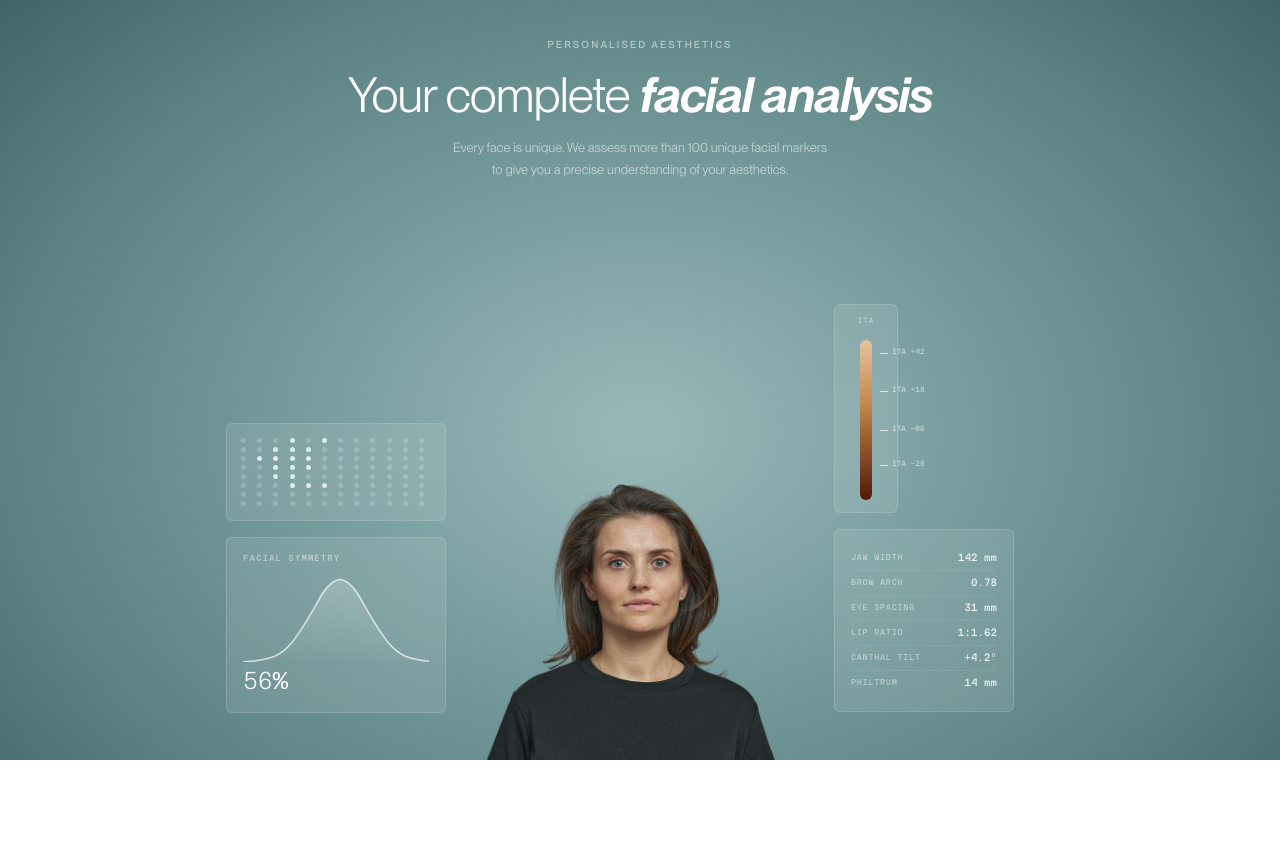
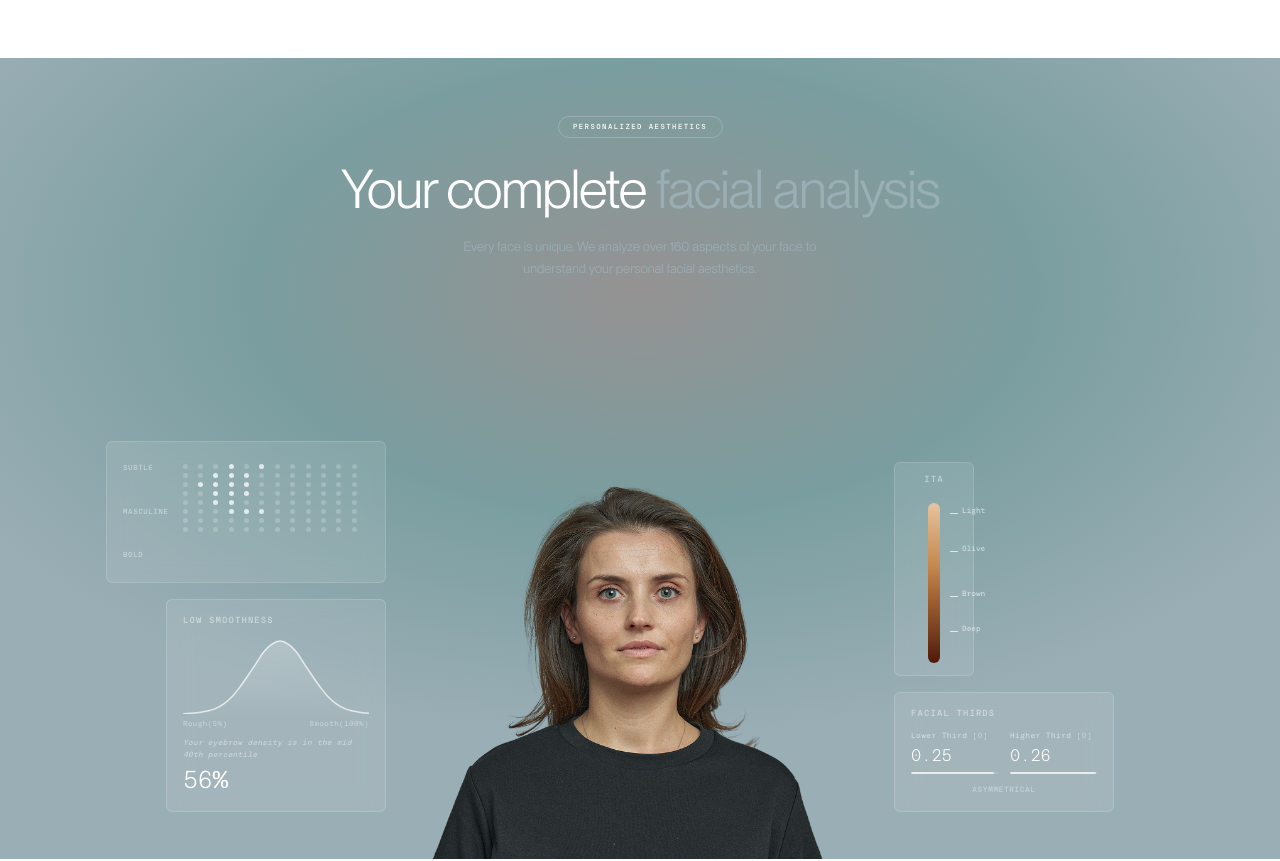
Before and after one commit to ABF00711/Quoves_Frontend-Next.js-, a Next.js app: page / in a window 1280 px wide. Shown: the part 1100-1961 px from the top of the page. Built offline with nearby package versions, Linux system fonts and the light colour scheme.

Commit message:
refactor(FacialAnalysis): modify background

```diff
--- a/src/components/sections/FacialAnalysis/FacialAnalysis.module.scss
+++ b/src/components/sections/FacialAnalysis/FacialAnalysis.module.scss
@@ -3,22 +3,21 @@
 
 .section {
   position: relative;
-  background: #8fa5a8;
   overflow: hidden;
-  padding: 100px 0 0;
+  padding: 120px 0;
 }
 
-.bg {
-  position: absolute;
-  inset: 0;
-  background: radial-gradient(ellipse 70% 80% at 50% 60%, #9ab8ba 0%, #7a9ea0 35%, #5c8284 70%, #3d6264 100%);
-  pointer-events: none;
-}
 
 .container {
   @include container;
   position: relative;
   z-index: 1;
+  inset: 0;
+  background: radial-gradient(ellipse 87% 80% at 50% 29%, #959292 0%, #7a9ea0 35%, #9AAEB5 70%, #9AAEB5 100%);
+  pointer-events: none;
+  max-width: 100%;
+  padding: 0px 40px;
+  padding-top: 56px;
 }
 
 .top {
@@ -27,28 +26,40 @@
 }
 
 .label {
-  @include label;
-  color: rgba(255, 255, 255, 0.55);
+  display: inline-flex;
+  align-items: center;
+  justify-content: center;
+  width: 165px;
+  height: 22px;
+  border: 1px solid #9AAEB5;
+  border-radius: 99px;
+  font-family: $font-mono;
+  font-size: 0.48rem;
+  font-weight: 400;
+  letter-spacing: 0.18em;
+  text-transform: uppercase;
+  color: white;
+  margin: 0 auto 22px;
+  gap:8px;
+}
+
+.heading {
+  font-family: $font-sans;
+  font-size: clamp(2.4rem, 4.2vw, 3.8rem);
+  font-weight: 400;
+  line-height: 1.08;
+  letter-spacing: -0.03em;
+  color: white;
   margin-bottom: 18px;
 }
 
-.heading {
-  font-size: clamp(2rem, 3.8vw, 3.4rem);
-  font-weight: 400;
-  color: $white;
-  letter-spacing: -0.02em;
-  line-height: 1.1;
-  margin-bottom: 16px;
-}
-
 .headingAccent {
-  font-style: italic;
-  font-weight: 600;
+  color: #9AAEB5;
 }
 
 .subtitle {
   font-size: 0.82rem;
-  color: rgba(255, 255, 255, 0.6);
+  color: #9AAEB5;
   line-height: 1.65;
   max-width: 380px;
   margin: 0 auto;
@@ -66,7 +77,7 @@
 .faceWrap {
   position: relative;
   z-index: 2;
-  width: 340px;
+  width: 460px;
   flex-shrink: 0;
 
   @include respond(md) {
@@ -111,13 +122,40 @@
   will-change: transform, opacity;
 }
 
-/* Dot grid panel */
+/* ── Dot grid panel ─────────────────────────────────── */
+.dotGridPanel {
+  width: 280px;
+}
+
+.dotGridInner {
+  display: flex;
+  align-items: flex-start;
+  gap: 8px;
+}
+
+.scaleLabels {
+  display: flex;
+  flex-direction: column;
+  justify-content: space-between;
+  height: 108px; /* matches dot grid height */
+  padding: 6px 0;
+}
+
+.scaleLabel {
+  font-family: $font-mono;
+  font-size: 0.48rem;
+  color: rgba(255, 255, 255, 0.45);
+  letter-spacing: 0.08em;
+  text-transform: uppercase;
+  white-space: nowrap;
+}
+
 .dotGrid {
   display: grid;
   grid-template-columns: repeat(12, 1fr);
   gap: 4px;
-  padding: 14px;
-  width: 220px;
+  padding: 6px;
+  flex: 1;
 }
 
 .dot {
@@ -131,7 +169,7 @@
   }
 }
 
-/* Chart panel */
+/* ── Chart panel ─────────────────────────────────────── */
 .chartPanel {
   width: 220px;
 }
@@ -145,6 +183,29 @@
   margin-bottom: 8px;
 }
 
+.chartAxis {
+  display: flex;
+  justify-content: space-between;
+  margin-top: 6px;
+
+  span {
+    font-family: $font-mono;
+    font-size: 0.48rem;
+    color: rgba(255, 255, 255, 0.4);
+    letter-spacing: 0.06em;
+  }
+}
+
+.percentileText {
+  font-family: $font-mono;
+  font-size: 0.5rem;
+  color: rgba(255, 255, 255, 0.45);
+  letter-spacing: 0.04em;
+  line-height: 1.5;
+  margin-top: 8px;
+  font-style: italic;
+}
+
 .chartPct {
   font-family: $font-mono;
   font-size: 1.6rem;
@@ -154,14 +215,20 @@
   margin-top: 8px;
 }
 
-/* Color scale panel */
+/* ── Color scale panel ───────────────────────────────── */
 .colorScale {
-  width: 64px;
+  width: 80px;
   padding: 12px 10px;
   display: flex;
   flex-direction: column;
   align-items: center;
   gap: 6px;
+}
+
+.colorScaleBody {
+  display: flex;
+  justify-content: center;
+  width: 100%;
 }
 
 .colorBar {
@@ -182,7 +249,7 @@
 
 .colorBarMarker {
   position: absolute;
-  right: -16px;
+  right: -18px;
   width: 8px;
   height: 1px;
   background: rgba(255, 255, 255, 0.7);
@@ -199,34 +266,71 @@
   }
 }
 
-/* Metrics panel */
-.metricsPanel {
-  width: 180px;
+/* ── Facial Thirds panel ─────────────────────────────── */
+.thirdsPanel {
+  width: 220px;
 }
 
-.metricRow {
-  display: flex;
-  justify-content: space-between;
-  align-items: center;
-  padding: 6px 0;
-  border-bottom: 1px solid rgba(255, 255, 255, 0.08);
-
-  &:last-child {
-    border-bottom: none;
-  }
+.panelTitle {
+  font-family: $font-mono;
+  font-size: 0.58rem;
+  color: rgba(255, 255, 255, 0.5);
+  letter-spacing: 0.12em;
+  text-transform: uppercase;
+  margin-bottom: 12px;
 }
 
-.metricKey {
+.thirdsGrid {
+  display: grid;
+  grid-template-columns: 1fr 1fr;
+  gap: 12px;
+}
+
+.thirdsCol {
+  display: flex;
+  flex-direction: column;
+  gap: 6px;
+}
+
+.thirdsLabel {
   font-family: $font-mono;
-  font-size: 0.55rem;
+  font-size: 0.5rem;
   color: rgba(255, 255, 255, 0.5);
+  letter-spacing: 0.06em;
+  line-height: 1.4;
+}
+
+.thirdsCode {
+  color: rgba(255, 255, 255, 0.35);
+}
+
+.thirdsVal {
+  font-family: $font-mono;
+  font-size: 1.1rem;
+  font-weight: 300;
+  color: $white;
+  line-height: 1;
+}
+
+.thirdsTrack {
+  height: 2px;
+  background: rgba(255, 255, 255, 0.15);
+  border-radius: 2px;
+  overflow: hidden;
+}
+
+.thirdsBar {
+  height: 100%;
+  background: rgba(255, 255, 255, 0.7);
+  border-radius: 2px;
+}
+
+.asymmetrical {
+  font-family: $font-mono;
+  font-size: 0.5rem;
+  color: rgba(255, 255, 255, 0.4);
   letter-spacing: 0.08em;
+  text-align: center;
+  margin-top: 12px;
   text-transform: uppercase;
 }
-
-.metricVal {
-  font-family: $font-mono;
-  font-size: 0.7rem;
-  font-weight: 400;
-  color: rgba(255, 255, 255, 0.9);
-}
--- a/src/components/sections/FacialAnalysis/index.tsx
+++ b/src/components/sections/FacialAnalysis/index.tsx
@@ -17,20 +17,18 @@ const bellCurve = Array.from({ length: 24 }, (_, i) => {
   return { v: Math.round(Math.exp(-0.5 * x * x) * 96) };
 });
 
-const METRICS = [
-  { key: 'Jaw Width', val: '142 mm' },
-  { key: 'Brow Arch', val: '0.78' },
-  { key: 'Eye Spacing', val: '31 mm' },
-  { key: 'Lip Ratio', val: '1:1.62' },
-  { key: 'Canthal Tilt', val: '+4.2°' },
-  { key: 'Philtrum', val: '14 mm' },
+const SCALE_LABELS = ['Subtle', 'Masculine', 'Bold'];
+
+const COLOR_MARKERS = [
+  { top: '6%',  label: 'Light' },
+  { top: '30%', label: 'Olive' },
+  { top: '58%', label: 'Brown' },
+  { top: '80%', label: 'Deep'  },
 ];
 
-const COLOR_MARKERS = [
-  { top: '8%', label: 'ITA +42' },
-  { top: '32%', label: 'ITA +18' },
-  { top: '56%', label: 'ITA −06' },
-  { top: '78%', label: 'ITA −28' },
+const THIRDS = [
+  { label: 'Lower Third', code: '[O]', val: 0.25 },
+  { label: 'Higher Third', code: '[D]', val: 0.26 },
 ];
 
 function buildDotGrid() {
@@ -40,65 +38,37 @@ function buildDotGrid() {
 const DOT_GRID = buildDotGrid();
 
 export default function FacialAnalysis() {
-  const sectionRef = useRef<HTMLElement>(null);
-  const topRef = useRef<HTMLDivElement>(null);
-  const faceRef = useRef<HTMLDivElement>(null);
-  const leftPanelsRef = useRef<HTMLDivElement>(null);
-  const rightPanelsRef = useRef<HTMLDivElement>(null);
+  const sectionRef      = useRef<HTMLElement>(null);
+  const topRef          = useRef<HTMLDivElement>(null);
+  const faceRef         = useRef<HTMLDivElement>(null);
+  const leftPanelsRef   = useRef<HTMLDivElement>(null);
+  const rightPanelsRef  = useRef<HTMLDivElement>(null);
 
   useEffect(() => {
     gsap.registerPlugin(ScrollTrigger);
 
     const ctx = gsap.context(() => {
       gsap.from(topRef.current!.children, {
-        y: 24,
-        opacity: 0,
-        duration: 0.85,
-        stagger: 0.12,
-        ease: 'power3.out',
-        scrollTrigger: {
-          trigger: sectionRef.current,
-          start: 'top 75%',
-        },
+        y: 24, opacity: 0, duration: 0.85, stagger: 0.12, ease: 'power3.out',
+        scrollTrigger: { trigger: sectionRef.current, start: 'top 75%' },
       });
 
       gsap.from(faceRef.current, {
-        y: 40,
-        opacity: 0,
-        scale: 0.94,
-        duration: 1.2,
-        ease: 'power3.out',
-        scrollTrigger: {
-          trigger: sectionRef.current,
-          start: 'top 65%',
-        },
+        y: 40, opacity: 0, scale: 0.94, duration: 1.2, ease: 'power3.out',
+        scrollTrigger: { trigger: sectionRef.current, start: 'top 65%' },
       });
 
       if (leftPanelsRef.current) {
         gsap.from(leftPanelsRef.current.children, {
-          x: -48,
-          opacity: 0,
-          duration: 0.9,
-          stagger: 0.15,
-          ease: 'power3.out',
-          scrollTrigger: {
-            trigger: sectionRef.current,
-            start: 'top 60%',
-          },
+          x: -48, opacity: 0, duration: 0.9, stagger: 0.15, ease: 'power3.out',
+          scrollTrigger: { trigger: sectionRef.current, start: 'top 60%' },
         });
       }
 
       if (rightPanelsRef.current) {
         gsap.from(rightPanelsRef.current.children, {
-          x: 48,
-          opacity: 0,
-          duration: 0.9,
-          stagger: 0.15,
-          ease: 'power3.out',
-          scrollTrigger: {
-            trigger: sectionRef.current,
-            start: 'top 60%',
-          },
+          x: 48, opacity: 0, duration: 0.9, stagger: 0.15, ease: 'power3.out',
+          scrollTrigger: { trigger: sectionRef.current, start: 'top 60%' },
         });
       }
     }, sectionRef);
@@ -108,26 +78,34 @@ export default function FacialAnalysis() {
 
   return (
     <section ref={sectionRef} className={styles.section}>
-      <div className={styles.bg} />
 
       <div className={styles.container}>
         <div ref={topRef} className={styles.top}>
-          <p className={styles.label}>Personalised Aesthetics</p>
+          <p className={styles.label}>PERSONALIZED AESTHETICS</p>
           <h2 className={styles.heading}>
             Your complete{' '}
             <span className={styles.headingAccent}>facial analysis</span>
           </h2>
           <p className={styles.subtitle}>
-            Every face is unique. We assess more than 100 unique facial markers to give you a
-            precise understanding of your aesthetics.
+            Every face is unique. We analyze over 160 aspects of your
+            face to understand your personal facial aesthetics.
           </p>
         </div>
 
         <div className={styles.stage}>
-          {/* Left panels */}
+
+          {/* ── Left panels ── */}
           <div ref={leftPanelsRef} className={styles.panelsLeft}>
-            {/* Dot grid */}
-            <div className={`${styles.panel} ${styles.dotGrid}`}>
+
+            {/* Dot grid with scale */}
+            <div className={`${styles.panel} ${styles.dotGridPanel}`}>
+              <div className={styles.dotGridInner}>
+                <div className={styles.scaleLabels}>
+                  {SCALE_LABELS.map(l => (
+                    <span key={l} className={styles.scaleLabel}>{l}</span>
+                  ))}
+                </div>
+                <div className={styles.dotGrid}>
                   {DOT_GRID.map((active, i) => (
                     <div
                       key={i}
@@ -135,15 +113,17 @@ export default function FacialAnalysis() {
                     />
                   ))}
                 </div>
+              </div>
+            </div>
 
-            {/* Area chart */}
+            {/* Bell curve / eyebrow density */}
             <div className={`${styles.panel} ${styles.chartPanel}`}>
-              <p className={styles.chartLabel}>Facial Symmetry</p>
-              <ResponsiveContainer width="100%" height={90}>
+              <p className={styles.chartLabel}>Low Smoothness</p>
+              <ResponsiveContainer width="100%" height={80}>
                 <AreaChart data={bellCurve} margin={{ top: 4, right: 0, bottom: 0, left: 0 }}>
                   <defs>
                     <linearGradient id="areaGrad" x1="0" y1="0" x2="0" y2="1">
-                      <stop offset="0%" stopColor="#ffffff" stopOpacity={0.35} />
+                      <stop offset="0%"   stopColor="#ffffff" stopOpacity={0.35} />
                       <stop offset="100%" stopColor="#ffffff" stopOpacity={0.02} />
                     </linearGradient>
                   </defs>
@@ -156,43 +136,45 @@ export default function FacialAnalysis() {
                     dot={false}
                   />
                   <Tooltip
-                    contentStyle={{
-                      background: 'rgba(0,0,0,0.6)',
-                      border: 'none',
-                      borderRadius: 4,
-                      fontSize: '0.6rem',
-                      color: '#fff',
-                    }}
+                    contentStyle={{ background: 'rgba(0,0,0,0.6)', border: 'none', borderRadius: 4, fontSize: '0.6rem', color: '#fff' }}
                     itemStyle={{ color: '#fff' }}
                     formatter={(v) => [`${v ?? 0}%`, 'Score']}
                   />
                 </AreaChart>
               </ResponsiveContainer>
+              <div className={styles.chartAxis}>
+                <span>Rough(5%)</span>
+                <span>Smooth(100%)</span>
+              </div>
+              <p className={styles.percentileText}>
+                Your eyebrow density is in the mid 40th percentile
+              </p>
               <p className={styles.chartPct}>56%</p>
             </div>
+
           </div>
 
-          {/* Face */}
+          {/* ── Face ── */}
           <div ref={faceRef} className={styles.faceWrap}>
             <Image
               src="/images/face-analysis.png"
               alt="Facial analysis subject"
-              width={340}
-              height={460}
+              width={460}
+              height={620}
               style={{ objectFit: 'contain', width: '100%', height: 'auto' }}
               priority
             />
           </div>
 
-          {/* Right panels */}
+          {/* ── Right panels ── */}
           <div ref={rightPanelsRef} className={styles.panelsRight}>
-            {/* Color scale */}
+
+            {/* ITA color scale */}
             <div className={`${styles.panel} ${styles.colorScale}`}>
-              <p className={styles.chartLabel} style={{ fontSize: '0.5rem' }}>
-                ITA
-              </p>
+              <p className={styles.chartLabel} style={{ marginBottom: 12 }}>ITA</p>
+              <div className={styles.colorScaleBody}>
                 <div className={styles.colorBar}>
-                {COLOR_MARKERS.map((m) => (
+                  {COLOR_MARKERS.map(m => (
                     <div
                       key={m.label}
                       className={styles.colorBarMarker}
@@ -202,16 +184,27 @@ export default function FacialAnalysis() {
                   ))}
                 </div>
               </div>
+            </div>
 
-            {/* Metrics */}
-            <div className={`${styles.panel} ${styles.metricsPanel}`}>
-              {METRICS.map((m) => (
-                <div key={m.key} className={styles.metricRow}>
-                  <span className={styles.metricKey}>{m.key}</span>
-                  <span className={styles.metricVal}>{m.val}</span>
+            {/* Facial Thirds */}
+            <div className={`${styles.panel} ${styles.thirdsPanel}`}>
+              <p className={styles.panelTitle}>Facial Thirds</p>
+              <div className={styles.thirdsGrid}>
+                {THIRDS.map(t => (
+                  <div key={t.label} className={styles.thirdsCol}>
+                    <p className={styles.thirdsLabel}>
+                      {t.label} <span className={styles.thirdsCode}>{t.code}</span>
+                    </p>
+                    <p className={styles.thirdsVal}>{t.val.toFixed(2)}</p>
+                    <div className={styles.thirdsTrack}>
+                      <div className={styles.thirdsBar} style={{ width: `${t.val * 380}%` }} />
+                    </div>
                   </div>
                 ))}
               </div>
+              <p className={styles.asymmetrical}>Asymmetrical</p>
+            </div>
+
           </div>
         </div>
       </div>
```
Lines whose indentation alone changed are shown as unchanged.
